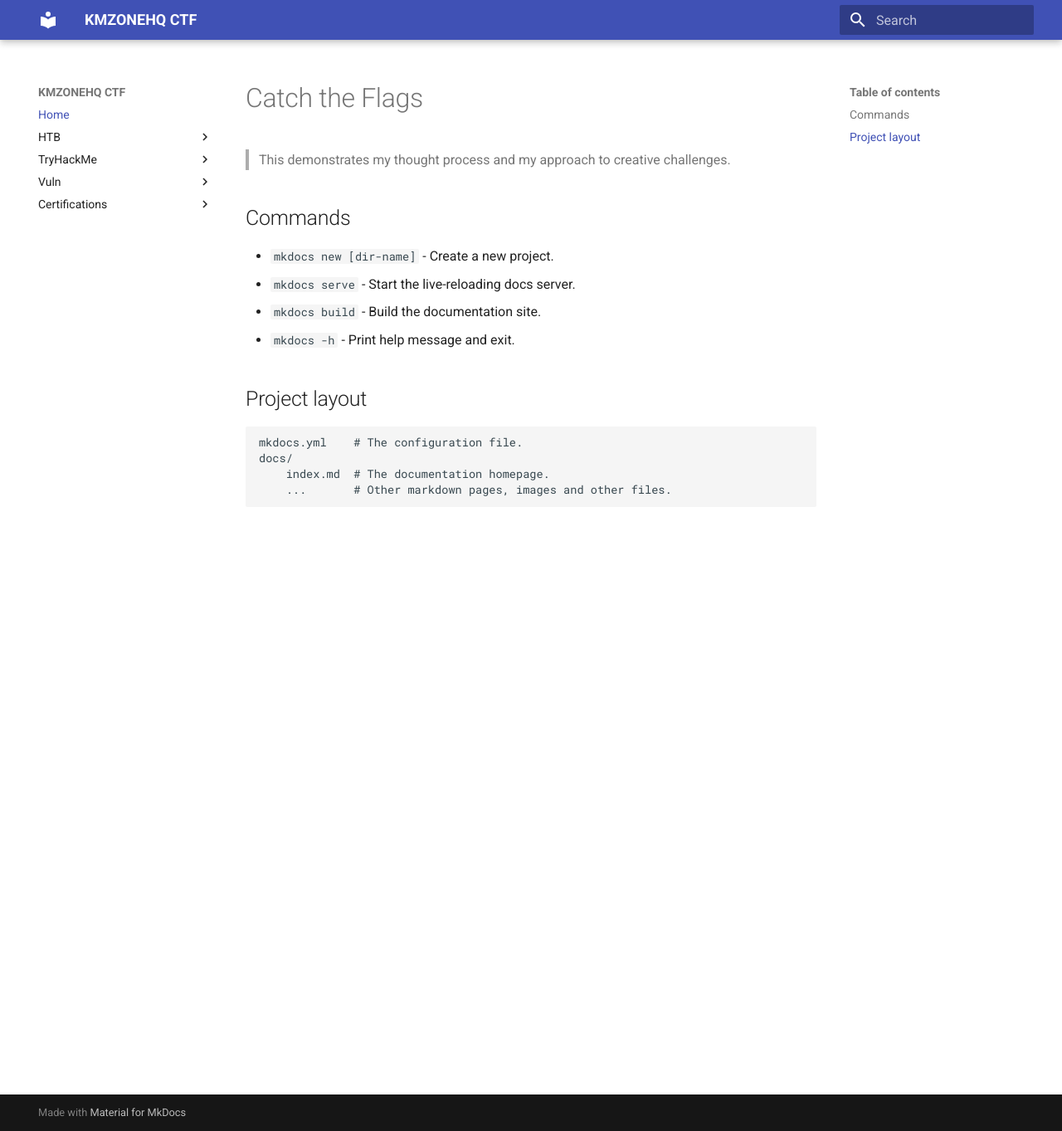
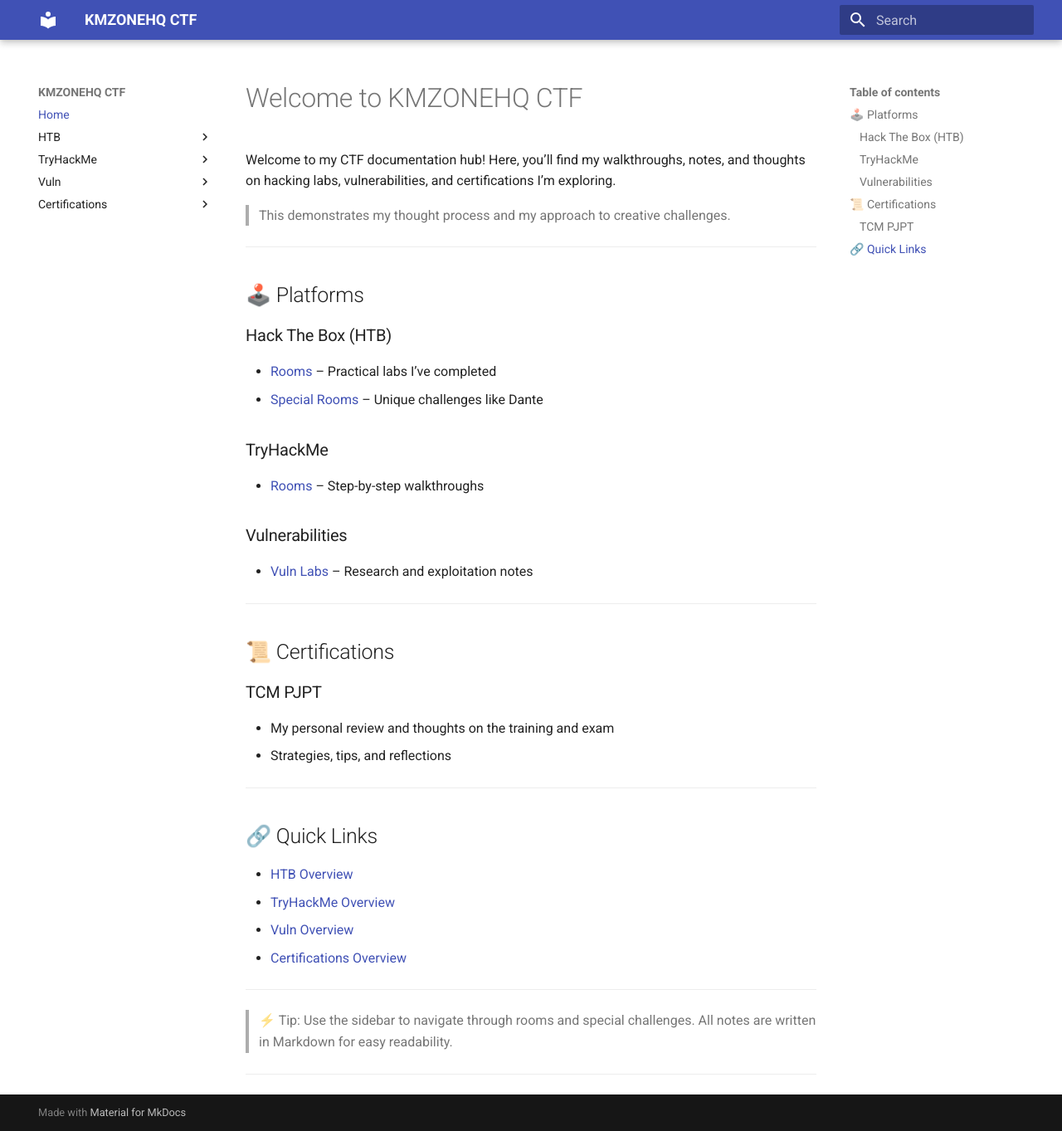
Before and after one commit to kentmrtnr/kmzonehq-ctf, an MkDocs documentation site: the page built from docs/index.md, in a window 1280 px wide and 1363 px high. Shown: the whole window at 83% size. Built offline with MkDocs 1.6.1 and Material for MkDocs 9.7.7, drawn with Linux system fonts in a browser that asks for light colours.

Commit message:
change home

```diff
--- a/docs/index.md
+++ b/docs/index.md
@@ -1,17 +1,39 @@
-# Catch the Flags
+# Welcome to KMZONEHQ CTF
 
+Welcome to my CTF documentation hub! Here, you’ll find my walkthroughs, notes, and thoughts on hacking labs, vulnerabilities, and certifications I’m exploring.
 > This demonstrates my thought process and my approach to creative challenges.
+---
 
-## Commands
+## 🕹️ Platforms
 
-* `mkdocs new [dir-name]` - Create a new project.
-* `mkdocs serve` - Start the live-reloading docs server.
-* `mkdocs build` - Build the documentation site.
-* `mkdocs -h` - Print help message and exit.
+### Hack The Box (HTB)
+- [Rooms](htb/rooms/room1.md) – Practical labs I’ve completed
+- [Special Rooms](htb/special-rooms/dante.md) – Unique challenges like Dante
 
-## Project layout
+### TryHackMe
+- [Rooms](tryhackme/rooms/room1.md) – Step-by-step walkthroughs
 
-    mkdocs.yml    # The configuration file.
-    docs/
-        index.md  # The documentation homepage.
-        ...       # Other markdown pages, images and other files.
+### Vulnerabilities
+- [Vuln Labs](vuln/rooms/vuln1.md) – Research and exploitation notes
+
+---
+
+## 📜 Certifications
+
+### TCM PJPT
+- My personal review and thoughts on the training and exam
+- Strategies, tips, and reflections
+
+---
+
+## 🔗 Quick Links
+- [HTB Overview](htb/index.md)
+- [TryHackMe Overview](tryhackme/index.md)
+- [Vuln Overview](vuln/index.md)
+- [Certifications Overview](certifications/tcm-pjpt.md)
+
+---
+
+> ⚡ Tip: Use the sidebar to navigate through rooms and special challenges. All notes are written in Markdown for easy readability.
+
+---
```
